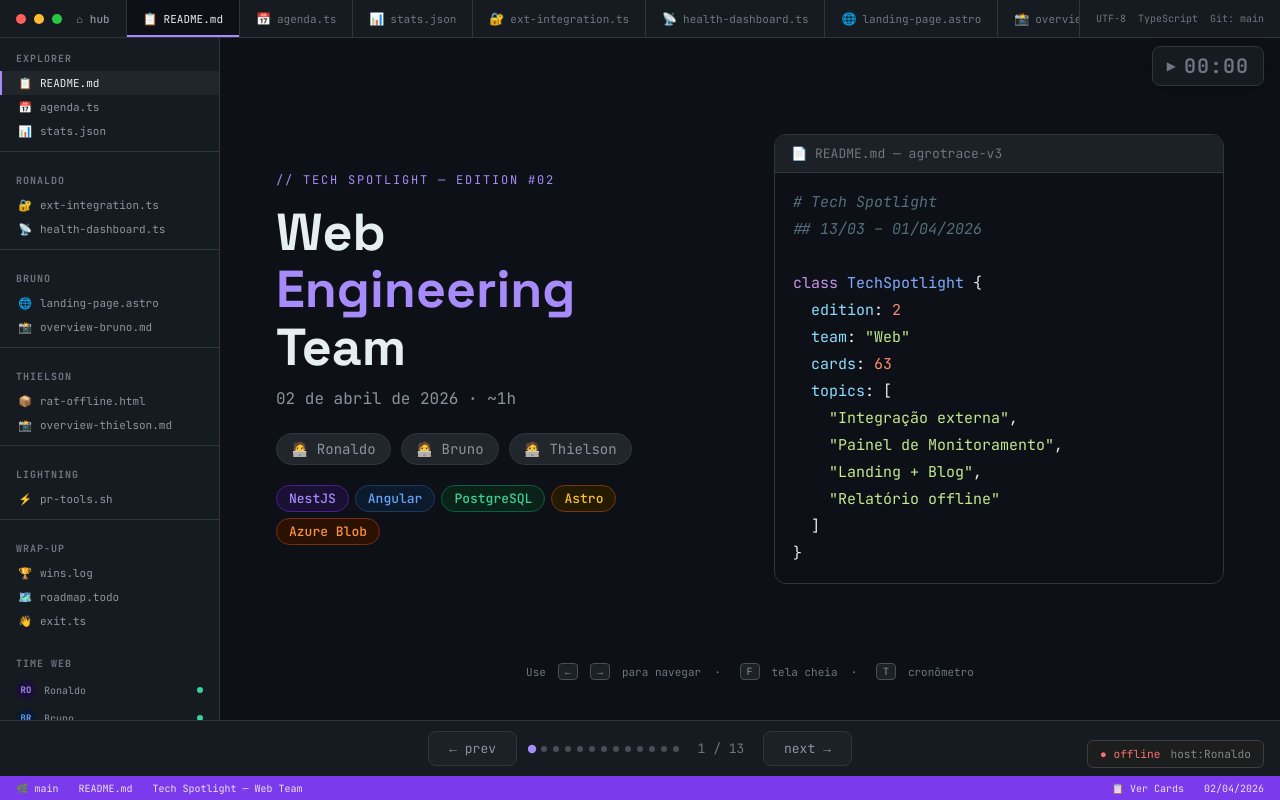
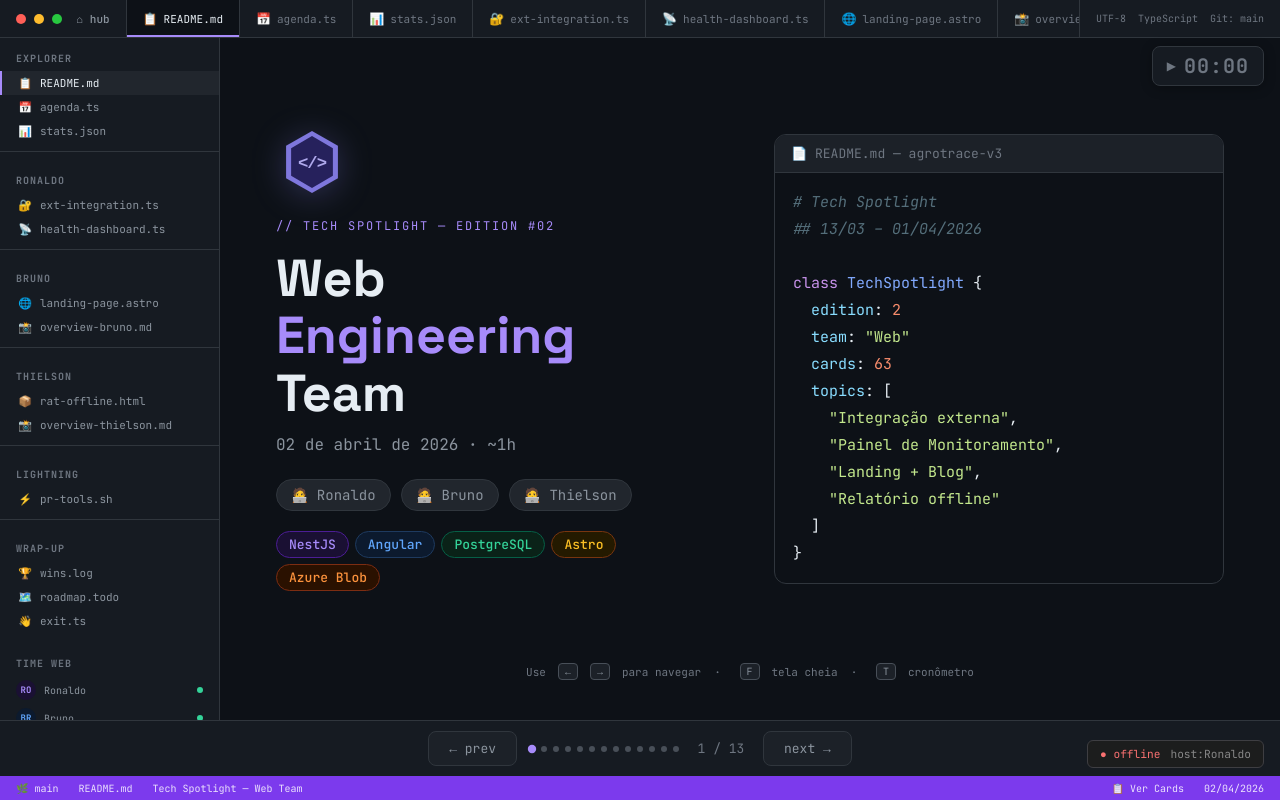
Before and after one commit to rwpereira/techspotlight, a plain HTML site: page edition-02/spotlight.html in a window 1280 px wide. Drawn offline with Linux system fonts and the light colour scheme.

Commit message:
feat: add web-team icon as favicon and cover visual
Adiciona o ícone hexagonal do time Web como favicon em todas as
páginas HTML e como elemento visual no slide de capa de cada
spotlight e no header do hub.

- assets/web-team.svg: logo do time (movido da raiz)
- index.html: favicon + ícone de 88px no header
- edition-02/spotlight.html: favicon + ícone de 72px no slide 0
- edition-03/spotlight.html: idem
- edition-01/spotlight.html e edition-02/cards.html: só favicon

Co-Authored-By: Claude Opus 4.6 <noreply@anthropic.com>

```diff
--- a/edition-02/spotlight.html
+++ b/edition-02/spotlight.html
@@ -4,6 +4,7 @@
 <meta charset="UTF-8">
 <meta name="viewport" content="width=device-width, initial-scale=1.0">
 <title>Tech Spotlight — Web Team | 02/04/2026</title>
+<link rel="icon" type="image/svg+xml" href="../assets/web-team.svg">
 <link rel="preconnect" href="https://fonts.googleapis.com">
 <link href="https://fonts.googleapis.com/css2?family=JetBrains+Mono:ital,wght@0,300;0,400;0,500;0,700;1,300;1,400&family=Space+Grotesk:wght@300;400;500;600;700&display=swap" rel="stylesheet">
 <style>
@@ -679,6 +680,14 @@ body {
   width: 100%;
 }
 
+.cover-icon {
+  width: 72px;
+  height: 72px;
+  display: block;
+  margin-bottom: 20px;
+  filter: drop-shadow(0 4px 16px rgba(127,119,221,0.3));
+}
+
 .cover-tag {
   font-family: var(--font-mono);
   font-size: 12px;
@@ -1357,6 +1366,7 @@ kbd {
     <div class="slide active" id="slide-0">
       <div class="cover-grid">
         <div>
+          <img src="../assets/web-team.svg" alt="Web Team" class="cover-icon">
           <div class="cover-tag">// Tech Spotlight — Edition #02</div>
           <div class="cover-title">Web<br><span class="accent">Engineering</span><br>Team</div>
           <div class="cover-subtitle">02 de abril de 2026 · ~1h</div>
```
Also changed, not shown: edition-01/spotlight.html (+1 -0 lines), edition-02/cards.html (+1 -0 lines), edition-03/spotlight.html (+10 -0 lines), index.html (+9 -0 lines), assets/web-team.svg (added).
